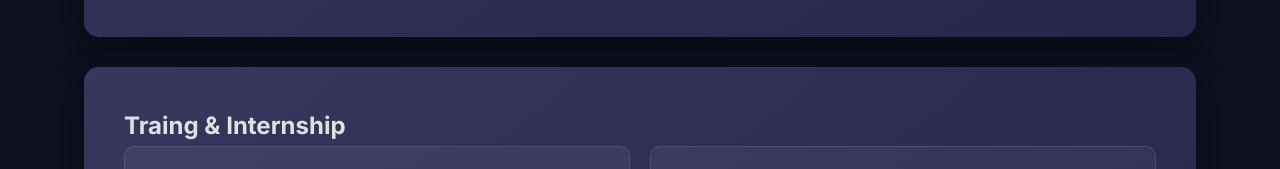
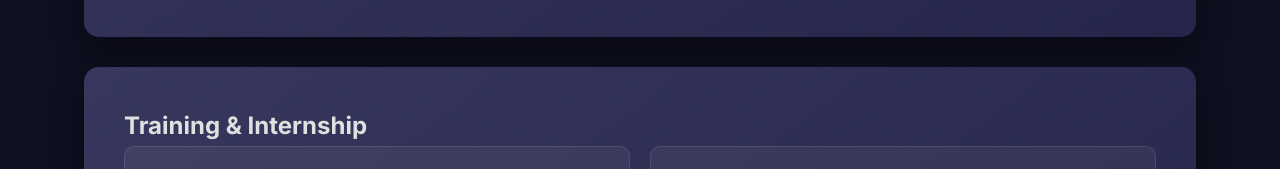
Before and after one commit to Steffila/Portfolio, a plain HTML site: page index.html in a window 1280 px wide. Shown: the part 998-1167 px from the top of the page. Drawn offline with Linux system fonts and the light colour scheme.

Commit message:
edited portfolio

```diff
--- a/index.html
+++ b/index.html
@@ -301,7 +301,7 @@
 
 
         <section class="section">
-            <h2>Traing & Internship</h2>
+            <h2>Training & Internship</h2>
             <div class="projects-grid">
                 <div class="project-card">
                     <h3>Faith Infotech</h3>
```
